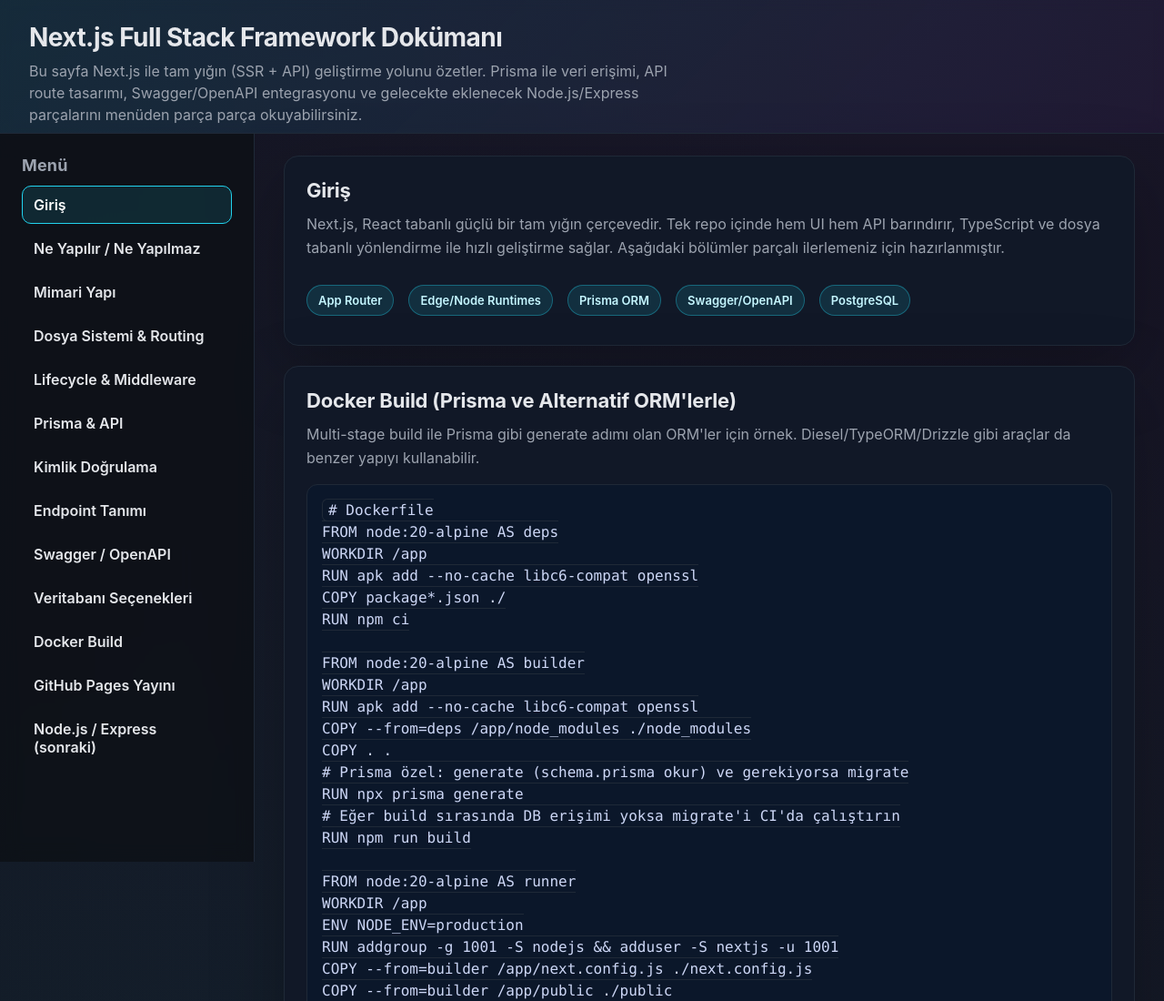
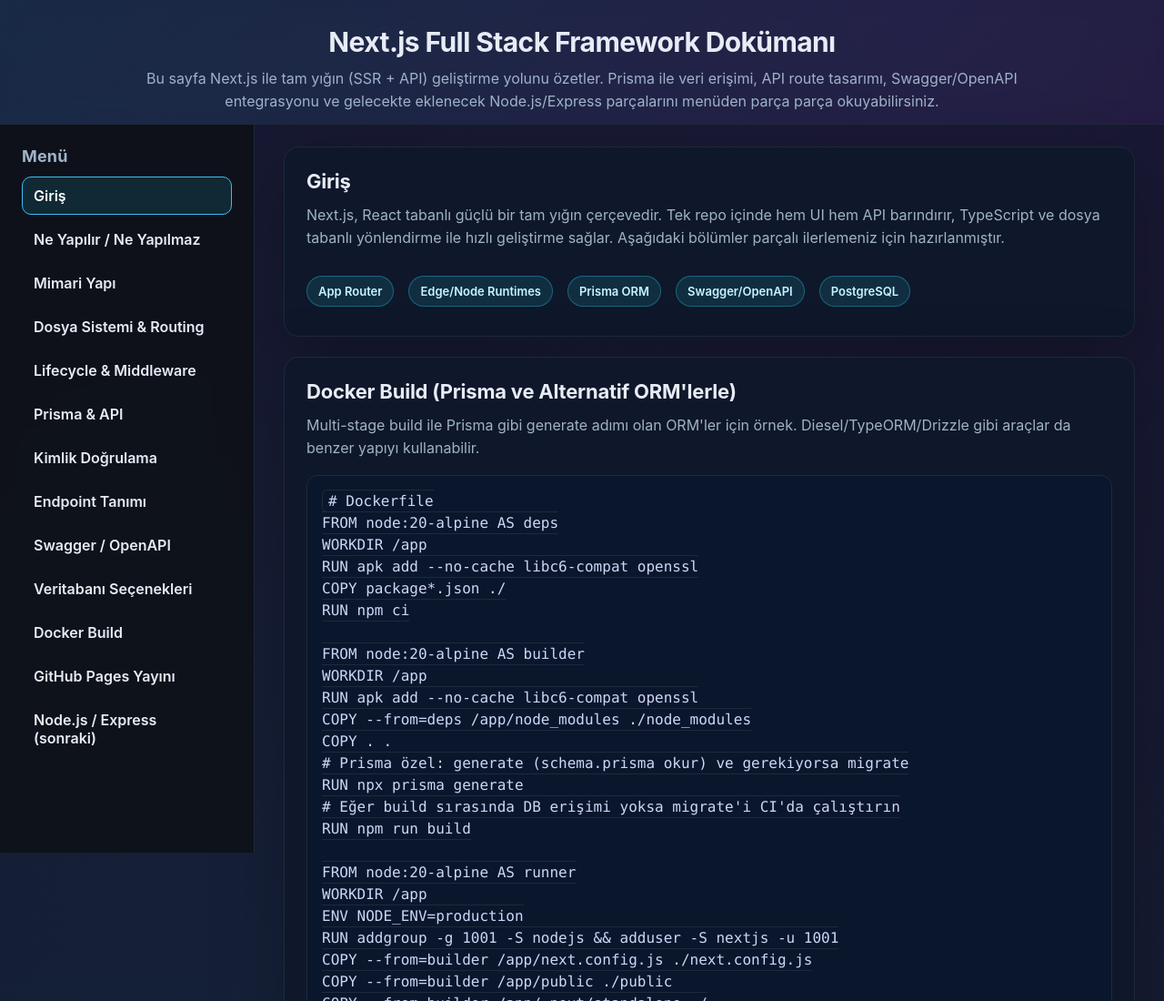
Before and after one commit to slymanmrcan/Next-Fullstack-Framework-Doc, a plain HTML site: page index.html in a window 1280 px wide. Shown: the top 1100 px of the page at 91% size. Drawn offline with Linux system fonts and the light colour scheme.

Commit message:
style figure

```diff
--- a/index.html
+++ b/index.html
@@ -6,14 +6,14 @@
   <title>Next.js Full Stack Framework Dokümanı</title>
   <style>
     :root {
-      --bg: #0d1117;
-      --bg-panel: #111827;
-      --fg: #e5e7eb;
-      --muted: #9ca3af;
-      --accent: #22d3ee;
+      --bg: #0b1220;
+      --bg-panel: #0f172a;
+      --fg: #e7ecf5;
+      --muted: #9fb3c8;
+      --accent: #38bdf8;
       --accent-2: #a855f7;
-      --border: #1f2937;
-      --code: #0b172a;
+      --border: #1e293b;
+      --code: #0a162c;
     }
     * {
       box-sizing: border-box;
@@ -21,8 +21,8 @@
     body {
       margin: 0;
       font-family: "Inter", "Segoe UI", system-ui, -apple-system, sans-serif;
-      background: radial-gradient(circle at 20% 20%, rgba(34,211,238,0.08), transparent 25%),
-                  radial-gradient(circle at 80% 0%, rgba(168,85,247,0.08), transparent 30%),
+      background: radial-gradient(circle at 20% 20%, rgba(56,189,248,0.10), transparent 25%),
+                  radial-gradient(circle at 80% 0%, rgba(168,85,247,0.10), transparent 30%),
                   var(--bg);
       color: var(--fg);
       min-height: 100vh;
@@ -31,21 +31,25 @@
     }
     header {
       grid-column: 1 / -1;
-      padding: 24px 32px 8px;
+      padding: 28px 32px 12px;
       border-bottom: 1px solid var(--border);
-      background: linear-gradient(135deg, rgba(34,211,238,0.12), rgba(168,85,247,0.06));
-      backdrop-filter: blur(6px);
+      background: linear-gradient(135deg, rgba(56,189,248,0.12), rgba(168,85,247,0.08));
+      backdrop-filter: blur(8px);
+      text-align: center;
+    }
+    .header-inner {
+      max-width: 960px;
+      margin: 0 auto;
     }
     header h1 {
-      margin: 0 0 8px;
-      font-size: 28px;
+      margin: 0 0 10px;
+      font-size: 30px;
       letter-spacing: -0.02em;
     }
     header p {
       margin: 0;
       color: var(--muted);
-      max-width: 720px;
-      line-height: 1.5;
+      line-height: 1.55;
     }
     nav {
       position: sticky;
@@ -196,12 +200,14 @@
 </head>
 <body>
   <header>
+    <div class="header-inner">
       <h1>Next.js Full Stack Framework Dokümanı</h1>
       <p>
         Bu sayfa Next.js ile tam yığın (SSR + API) geliştirme yolunu özetler.
         Prisma ile veri erişimi, API route tasarımı, Swagger/OpenAPI entegrasyonu ve
         gelecekte eklenecek Node.js/Express parçalarını menüden parça parça okuyabilirsiniz.
       </p>
+    </div>
   </header>
 
   <nav aria-label="İçindekiler">
```
Lines whose indentation alone changed are shown as unchanged.
